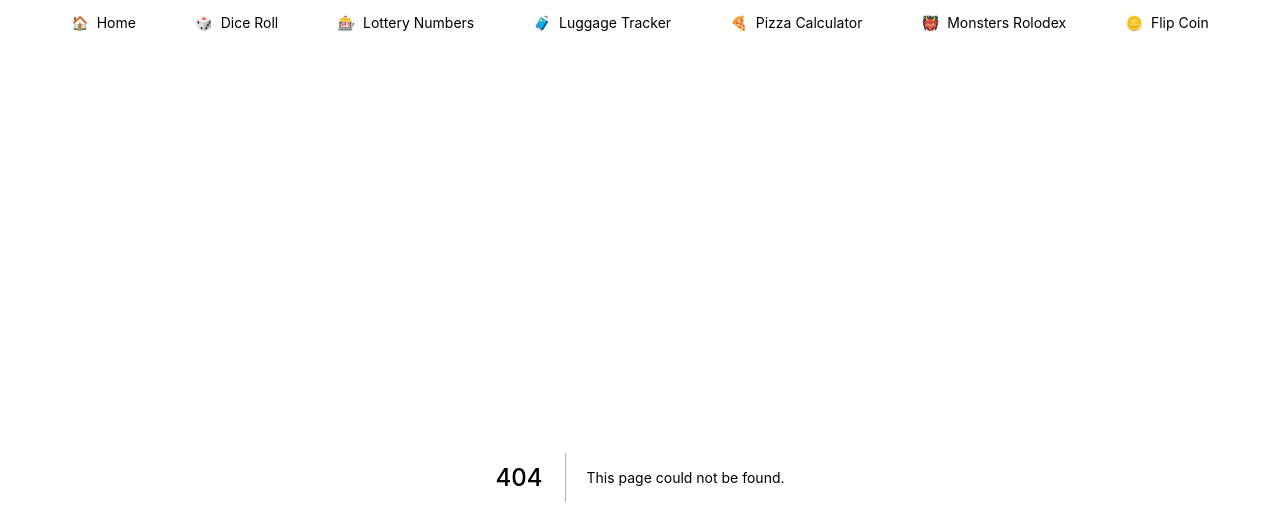
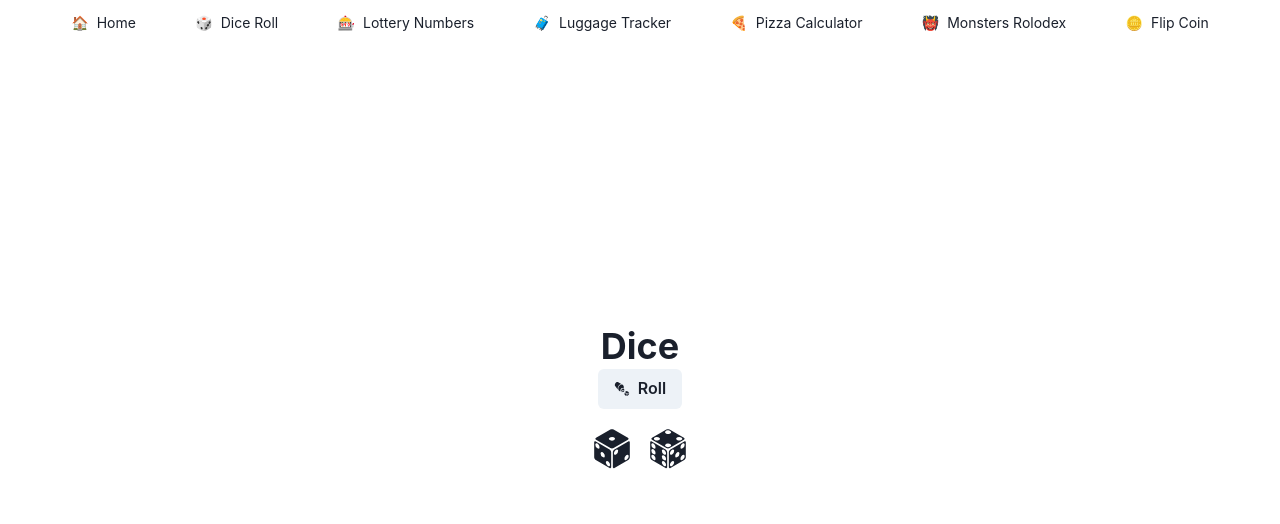
Before and after one commit to burnsco/mini-apps-next, a Next.js app: page /dice in a window 1280 px wide. Before the commit this address had no page. Shown: the top 524 px of the page. Built offline with nearby package versions, Linux system fonts and the light colour scheme.

Commit message:
dice re done (except styles, saving until end)

```diff
--- a/package.json
+++ b/package.json
@@ -47,7 +47,7 @@
     "@chakra-ui/theme-tools": "1.0.4",
     "@emotion/react": "11.1.5",
     "@emotion/styled": "11.1.5",
-    "apollo-server-micro": "^2.20.0",
+    "apollo-server-micro": "^2.21.0",
     "framer-motion": "^3.3.0",
     "graphql": "^15.5.0",
     "next": "10.0.6",
@@ -60,7 +60,7 @@
     "webpack": "^5.21.2"
   },
   "devDependencies": {
-    "@types/node": "^14.14.25",
+    "@types/node": "^14.14.27",
     "@types/react": "^17.0.1",
     "@types/react-dom": "^17.0.0",
     "@types/react-headroom": "^2.2.1",
--- a/src/pages/api/users/index.ts
+++ b/src/pages/api/users/index.ts
@@ -1,5 +1,9 @@
-export default async function handler(req: any, res: any) {
-  const data = await fetch("https://jsonplaceholder.typicode.com/users?_page=1")
+import { NextApiRequest, NextApiResponse } from "next"
 
+export default function handler(_req: NextApiRequest, res: NextApiResponse) {
+  const data = fetch("https://jsonplaceholder.typicode.com/users?_page=1")
+  if (!data) {
+    res.status(401).json({ error: "Users not fetched!" })
+  }
   res.status(200).json(data)
 }
--- a/src/pages/data-fetch/monsters.tsx
+++ b/src/pages/data-fetch/monsters.tsx
@@ -14,6 +14,10 @@ export default function Monsters(users: User[]) {
   return (
     <main>
       <Heading>Monsters Rolodex</Heading>
+      <Text>
+        Fetch data in every possible way, use different types, tables, cool
+        stuff
+      </Text>
       <Input
         value={input}
         onChange={e => setInput(e.target.value)}
--- a/src/pages/dice/dice.tsx
+++ b/src/pages/dice/dice.tsx
@@ -1,9 +1,39 @@
-import { Heading } from "@chakra-ui/react"
+import { Button, Center, Heading, HStack } from "@chakra-ui/react"
+import { Container } from "@common/index"
+import { useState } from "react"
+import { GiRollingDiceCup } from "react-icons/gi"
+import PageTransition from "src/components/common/Animated/page-transition"
+import getRandomInt from "../../utils/getRandomInt"
+import RenderDie from "./renderDice"
 
-const DiceRollPage = () => (
-  <>
-    <Heading>Dice</Heading>
-  </>
-)
+const DiceRoll = () => {
+  const [dieOne, setDieOne] = useState(1)
+  const [dieTwo, setDieTwo] = useState(4)
 
-export default DiceRollPage
+  function handleRoll() {
+    setDieOne(getRandomInt())
+    setDieTwo(getRandomInt())
+  }
+
+  return (
+    <PageTransition>
+      <Container>
+        <Center display="flex" flexDir="column">
+          <Heading>Dice</Heading>
+          <Button
+            leftIcon={<GiRollingDiceCup />}
+            size="md"
+            onClick={() => handleRoll()}
+          >
+            Roll
+          </Button>
+          <HStack mt={4}>
+            <RenderDie dieOne={dieOne} />
+            <RenderDie dieTwo={dieTwo} />
+          </HStack>
+        </Center>
+      </Container>
+    </PageTransition>
+  )
+}
+export default DiceRoll
--- /dev/null
+++ b/src/pages/dice/index.tsx
@@ -0,0 +1,7 @@
+import dynamic from "next/dynamic"
+
+const DiceRollData = dynamic(() => import("./dice"))
+
+const DiceRollView = () => <DiceRollData />
+
+export default DiceRollView
--- /dev/null
+++ b/src/pages/dice/renderDice.tsx
@@ -0,0 +1,37 @@
+import { Icon } from "@chakra-ui/react"
+import { FC } from "react"
+import {
+  GiPerspectiveDiceSixFacesFive,
+  GiPerspectiveDiceSixFacesFour,
+  GiPerspectiveDiceSixFacesOne,
+  GiPerspectiveDiceSixFacesSix,
+  GiPerspectiveDiceSixFacesThree,
+  GiPerspectiveDiceSixFacesTwo
+} from "react-icons/gi"
+
+const RenderDie: FC<{ dieOne?: number; dieTwo?: number }> = ({
+  dieOne,
+  dieTwo
+}) => (
+  <>
+    {dieOne === 1 || dieTwo === 1 ? (
+      <Icon boxSize="3em" as={GiPerspectiveDiceSixFacesOne} />
+    ) : null}
+    {dieOne === 2 || dieTwo === 2 ? (
+      <Icon boxSize="3em" as={GiPerspectiveDiceSixFacesTwo} />
+    ) : null}
+    {dieOne === 3 || dieTwo === 3 ? (
+      <Icon boxSize="3em" as={GiPerspectiveDiceSixFacesThree} />
+    ) : null}
+    {dieOne === 4 || dieTwo === 4 ? (
+      <Icon boxSize="3em" as={GiPerspectiveDiceSixFacesFour} />
+    ) : null}
+    {dieOne === 5 || dieTwo === 5 ? (
+      <Icon boxSize="3em" as={GiPerspectiveDiceSixFacesFive} />
+    ) : null}
+    {dieOne === 6 || dieTwo === 6 ? (
+      <Icon boxSize="3em" as={GiPerspectiveDiceSixFacesSix} />
+    ) : null}
+  </>
+)
+export default RenderDie
```
Also changed, not shown: src/pages/coins/index.tsx (renamed from src/pages/coins/coins.tsx), src/pages/lottery/index.tsx (renamed from src/pages/lottery/lottery.tsx), src/pages/luggage/index.tsx (renamed from src/pages/luggage/luggage.tsx), src/pages/pizza/index.tsx (renamed from src/pages/pizza/pizza.tsx), 1 other file (tests, documents, lock files or other folders).
